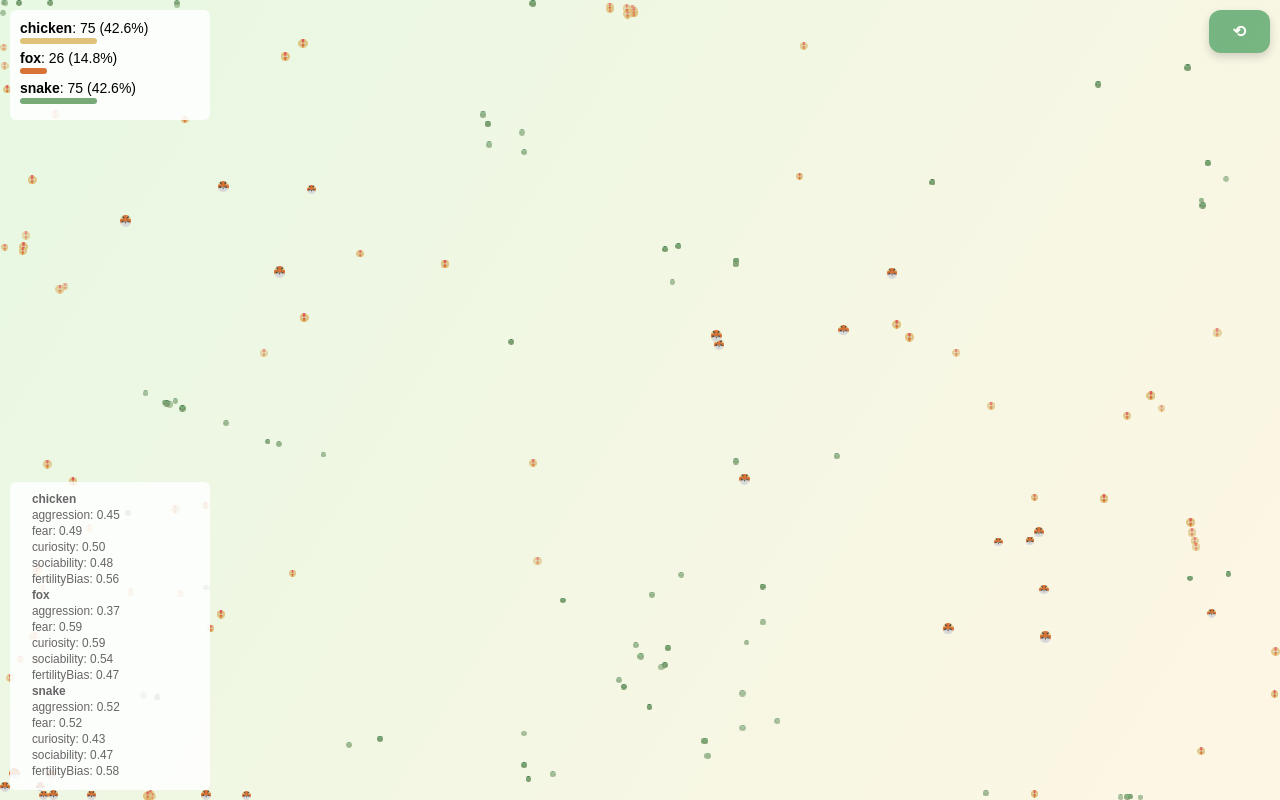
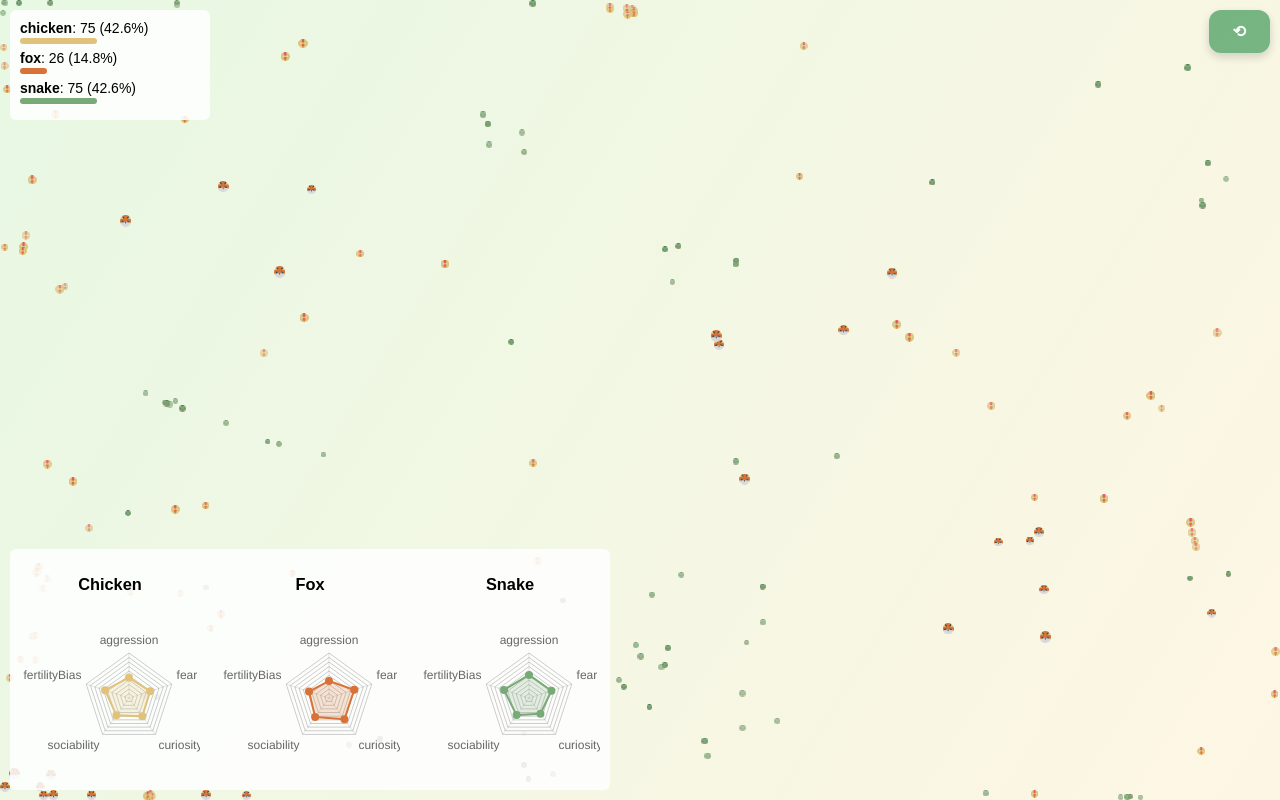
Before and after one commit to leontinepaq/ecosystem-app, a React (Create React App) app: page / in a window 1280 px wide. Both pictures are taken after a click on the button "Start simulation". Built offline with nearby package versions, Linux system fonts and the light colour scheme.

Commit message:
spider charts for personalities

```diff
--- a/src/components/setup/SpeciesCard.css
+++ b/src/components/setup/SpeciesCard.css
@@ -15,6 +15,7 @@
   height: 100px;
   border-radius: 50%;
   object-fit: cover;
+  border: 4px solid #3a3742;
 }
 
 .species-card ul {
--- a/src/components/simulation/SpeciesStats.jsx
+++ b/src/components/simulation/SpeciesStats.jsx
@@ -2,15 +2,25 @@ import React from "react";
 import "./SpeciesStats.css";
 import { SPECIES_CONFIG } from "../../game/species";
 
+const ORDERED_SPECIES = ["chicken", "fox", "snake"];
+
 function SpeciesStats({ counts, total }) {
   return (
     <div className="species-stats">
-      {Object.entries(counts).map(([species, count]) => {
-        const percent = ((count / total) * 100).toFixed(1);
+      {ORDERED_SPECIES.map((species) => {
+        const count = counts[species] || 0;
+        const percent = total > 0 ? ((count / total) * 100).toFixed(1) : 0;
+
         return (
           <div key={species} className="species-line">
             <strong>{species}</strong>: {count} ({percent}%)
-            <div className="bar" style={{ width: `${percent}%`, backgroundColor:  SPECIES_CONFIG[species].color }}></div>
+            <div
+              className="bar"
+              style={{
+                width: `${percent}%`,
+                backgroundColor: SPECIES_CONFIG[species].color,
+              }}
+            ></div>
           </div>
         );
       })}
@@ -18,4 +28,5 @@ function SpeciesStats({ counts, total }) {
   );
 }
 
+
 export default SpeciesStats;
--- a/src/components/simulation/TraitsStats.css
+++ b/src/components/simulation/TraitsStats.css
@@ -1,22 +1,34 @@
-.traits-stats {
+.traits-radar-container {
   position: absolute;
   bottom: 10px;
   left: 10px;
+
+  display: flex;
+  gap: 20px;
+
   background: rgba(255, 255, 255, 0.85);
   padding: 10px;
   border-radius: 6px;
+
   font-family: sans-serif;
   font-size: 14px;
+
   z-index: 10;
-  min-width: 180px;
 }
 
-.traits-summary {
-  font-size: 0.85em;
-  margin-left: 1em;
-  color: #666;
+.traits-radar-container {
+  display: flex;
+  gap: 20px;
+  padding: 10px;
+  justify-content: space-between;
 }
 
-.trait-line {
-  margin: 2px 0;
+.traits-radar-item {
+  width: 180px;
+  text-align: center;
 }
+
+.species-title {
+  margin-bottom: 6px;
+  text-transform: capitalize;
+}
--- a/src/components/simulation/TraitsStats.jsx
+++ b/src/components/simulation/TraitsStats.jsx
@@ -1,24 +1,113 @@
 import React from "react";
+import { Radar } from "react-chartjs-2";
+import {
+  Chart as ChartJS,
+  RadialLinearScale,
+  PointElement,
+  LineElement,
+  Filler,
+  Tooltip,
+  Legend
+} from "chart.js";
+import { SPECIES_CONFIG } from "../../game/species";
+import { TRAIT_KEYS, formatRadarDataset } from "../../utils/statsFormatters";
 import "./TraitsStats.css";
 
+ChartJS.register(
+  RadialLinearScale,
+  PointElement,
+  LineElement,
+  Filler,
+  Tooltip,
+  Legend
+);
+
 function TraitsStats({ traits }) {
+  if (!traits) return null;
+
   return (
-    <div className="traits-stats">
-      {traits &&
-        Object.entries(traits).map(([type, data]) => (
-          <div key={type} className="traits-summary">
-            <strong>{type}</strong>
-            {Object.entries(data)
-              .filter(([key]) => key !== "count")
-              .map(([trait, value]) => (
-                <div key={trait} className="trait-line">
-                  {trait}: {value.toFixed(2)}
-                </div>
-              ))}
+    <div className="traits-radar-container">
+      {["chicken", "fox", "snake"].map((species) => {
+        const dataForSpecies = traits[species];
+
+        // fallback si espèce éteinte
+        const safeTraits =
+          dataForSpecies ||
+          TRAIT_KEYS.reduce((acc, key) => ({ ...acc, [key]: 0 }), {});
+
+        const { labels, data } = formatRadarDataset(safeTraits);
+
+        return (
+          <div key={species} className="traits-radar-item">
+            <h3 className="species-title">{species}</h3>
+
+            <Radar
+              data={{
+                labels,
+                datasets: [
+                  {
+                    label: species,
+                    data,
+                    backgroundColor: SPECIES_CONFIG[species].color + "33",
+                    borderColor: SPECIES_CONFIG[species].color,
+                    borderWidth: 2,
+                    pointBackgroundColor: SPECIES_CONFIG[species].color
+                  }
+                ]
+              }}
+              options={{
+                scales: {
+                  r: {
+                    min: 0,
+                    max: 1,
+                    ticks: { display: false },
+                    grid: { color: "#ccc" },
+                    pointLabels: { font: { size: 12 } }
+                  }
+                },
+                plugins: {
+                  legend: { display: false }
+                }
+              }}
+            />
           </div>
-        ))}
+        );
+      })}
     </div>
   );
 }
 
 export default TraitsStats;
+
+
+
+// import React from "react";
+// import "./TraitsStats.css";
+
+// const ORDERED_SPECIES = ["chicken", "fox", "snake"];
+
+// function TraitsStats({ traits }) {
+//   return (
+//     <div className="traits-stats">
+//       {ORDERED_SPECIES.map((species) => {
+//         const data = traits?.[species];
+//         const safeData = data || { count: 0};
+//         return (
+//           <div key={species} className="traits-summary">
+//             <strong>{species}</strong>
+
+//             {Object.entries(safeData)
+//               .filter(([key]) => key !== "count")
+//               .map(([trait, value]) => (
+//                 <div key={trait} className="trait-line">
+//                   {trait}: {Number(value).toFixed(2)}
+//                 </div>
+//               ))}
+//           </div>
+//         );
+//       })}
+//     </div>
+//   );
+// }
+
+// export default TraitsStats;
--- a/src/engine/GameEngine.js
+++ b/src/engine/GameEngine.js
@@ -58,14 +58,19 @@ export class GameEngine {
 
   getTraitsStats() {
     const stats = {};
+
     for (const entity of this.entities) {
       const { type, traits } = entity;
+
+      // Init
       if (!stats[type]) {
         stats[type] = { count: 0 };
         for (const key of Object.keys(traits)) {
           stats[type][key] = 0;
         }
       }
+
+      // Accumulation
       stats[type].count++;
       for (const key of Object.keys(traits)) {
         stats[type][key] += traits[key];
@@ -81,6 +86,7 @@ export class GameEngine {
         }
       }
     }
+
     return stats;
   }
 
--- /dev/null
+++ b/src/utils/statsFormatters.js
@@ -0,0 +1,18 @@
+// utils/statsFormatters.js
+
+export const TRAIT_KEYS = [
+  "aggression",
+  "fear",
+  "curiosity",
+  "sociability",
+  "fertilityBias"
+];
+
+export function formatRadarDataset(traits) {
+  // traits = { aggression: 0.61, fear: 0.34, ... }
+
+  return {
+    labels: TRAIT_KEYS,
+    data: TRAIT_KEYS.map(key => traits[key] ?? 0), // fallback si espèce éteinte
+  };
+}
```
